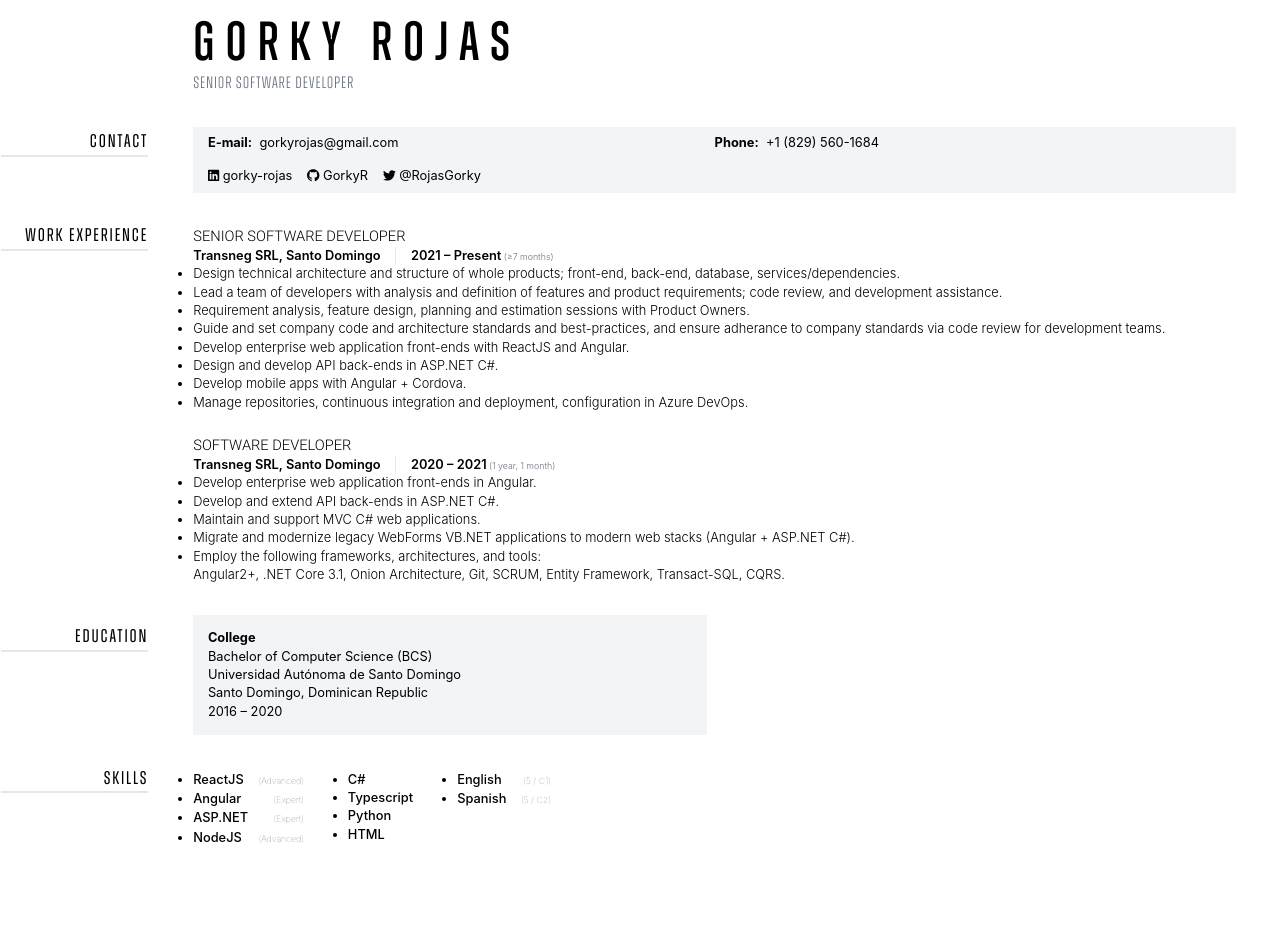
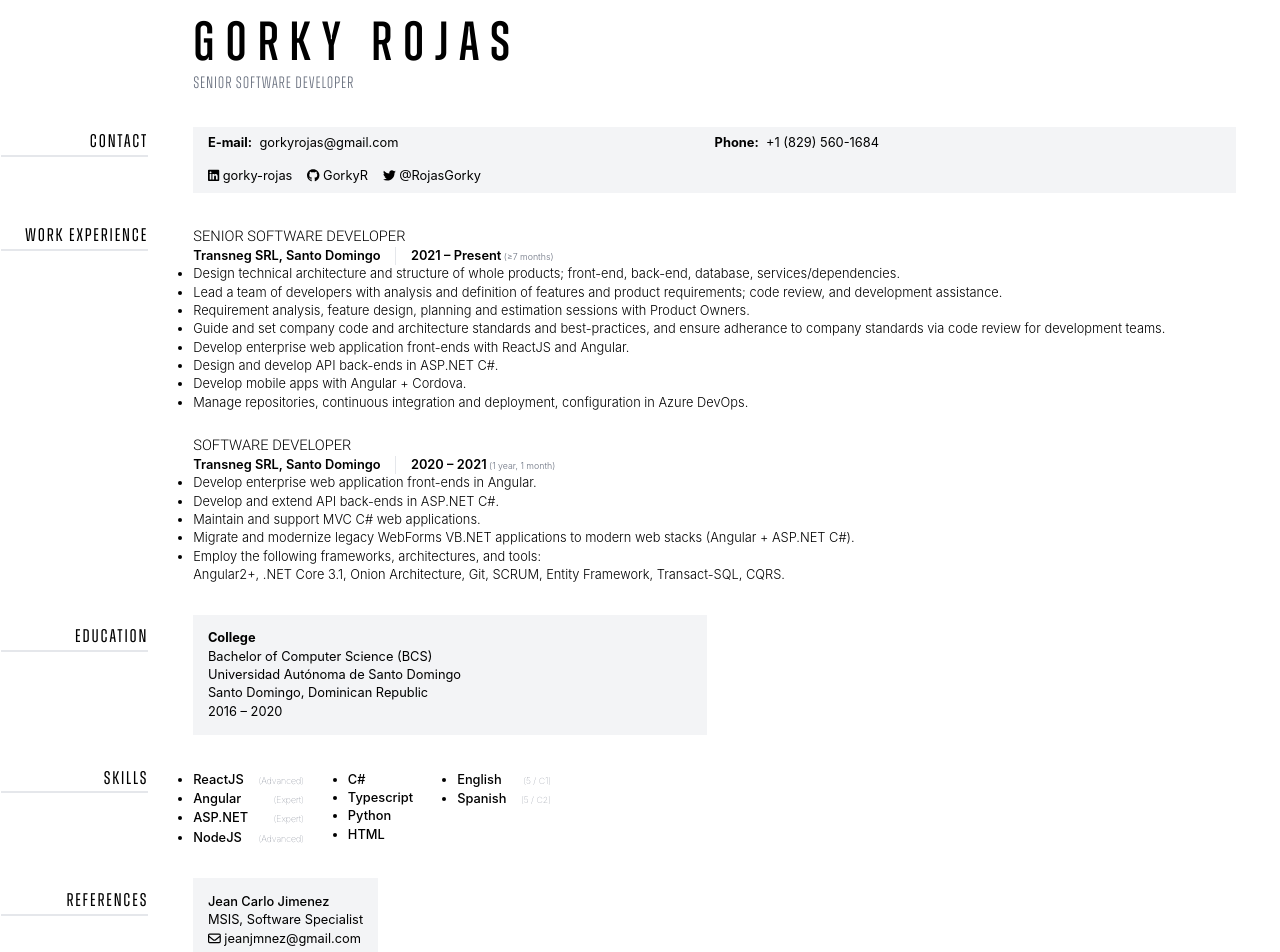
Before and after one commit to GorkyR/resume, a React (Create React App) app: page / in a window 1280 px wide. Shown: the top 952 px of the page. Before the commit the page ends 877 px from the top, so only its background shows below. Built offline with nearby package versions, Linux system fonts and the light colour scheme.

Commit message:
template 1: add references

```diff
--- a/src/app.css
+++ /dev/null
@@ -1,38 +0,0 @@
-.App {
-  text-align: center;
-}
-
-.App-logo {
-  height: 40vmin;
-  pointer-events: none;
-}
-
-@media (prefers-reduced-motion: no-preference) {
-  .App-logo {
-    animation: App-logo-spin infinite 20s linear;
-  }
-}
-
-.App-header {
-  background-color: #282c34;
-  min-height: 100vh;
-  display: flex;
-  flex-direction: column;
-  align-items: center;
-  justify-content: center;
-  font-size: calc(10px + 2vmin);
-  color: white;
-}
-
-.App-link {
-  color: #61dafb;
-}
-
-@keyframes App-logo-spin {
-  from {
-    transform: rotate(0deg);
-  }
-  to {
-    transform: rotate(360deg);
-  }
-}
--- a/src/app.tsx
+++ b/src/app.tsx
@@ -172,12 +172,17 @@ export function App() {
           en: 'MSIS, Software Specialist',
           es: 'MCSI, Especialista de Software'
         }),
-        contact_info: { phone: '+1 (849) 206-8413' },
+        contact_info: {
+          email: 'jeanjmnez@gmail.com',
+          phone: '+1 (849) 206-8413',
+        },
       }
     ]
   }
 
+  useEffect(() => global_hotkey('p', window.print), [])
   useEffect(() => global_hotkey('l', () => setLang(l => l == 'en'? 'es' : 'en')), [])
+  useEffect(() => global_hotkey('s', () => {}), [])
 
   return <Template1 resume={resume} language={language}/>
 }
--- a/src/labels.ts
+++ b/src/labels.ts
@@ -20,6 +20,7 @@ interface Labels {
 		highschool: string
 		certification: string
 	}
+	references: string
 }
 
 const en: Labels = {
@@ -42,6 +43,7 @@ const en: Labels = {
 		highschool: titlecase('high school'),
 		certification: titlecase('certification')
 	},
+	references: titlecase('references'),
 }
 
 const es: Labels = {
@@ -64,6 +66,7 @@ const es: Labels = {
 		highschool: titlecase('secundaria', 'es'),
 		certification: titlecase('certificación', 'es'),
 	},
+	references: titlecase('referencias', 'es'),
 }
 
 export default { en, es }
--- a/src/models.ts
+++ b/src/models.ts
@@ -6,7 +6,7 @@ export type Institution = { name: string; link?: string; location?: Location }
 export type RoughYearMonth = { year: number, month?: number }
 export type Timeframe = { from: RoughYearMonth; to?: RoughYearMonth }
 export type YearMonth = { year: number; month: number }
-export type ContactInfo = { phone: string; email?: string }
+export type ContactInfo = { email: string; phone?: string }
 
 export interface Resume {
 	profile: {
--- a/src/templates/t1.module.scss
+++ b/src/templates/t1.module.scss
@@ -4,7 +4,8 @@ table.content {
 	td { @apply align-baseline; }
 
 	td.side {
-		@apply text-right min-w-max;
+		@apply text-right min-w-max print:w-1/5;
+		// @media print { @apply w-1/5; }
 		font-family: 'Zuume Cut';
 		h2 {
 			@apply border-b-2 uppercase tracking-widest font-normal pl-4 min-w-max;
@@ -14,8 +15,8 @@ table.content {
 		@apply px-12 pb-8 text-sm;
 
 		.block {
-			@apply flex py-2 px-4 bg-gray-100;
-			& > * { @apply flex-1; }
+			@apply flex flex-wrap py-2 px-4 bg-gray-100;
+			& > * { @apply flex-1 mr-8; }
 		}
 
 		h1 {
--- a/src/templates/t1.tsx
+++ b/src/templates/t1.tsx
@@ -10,7 +10,6 @@ import styles from './t1.module.scss'
 
 export default function Template1({ resume: cv, language: lang, printing }: { resume: Resume, language?: Language, printing?: boolean }) {
 	const lbl = labels[lang ?? 'en']
-	printing ??= true
 
 	return <TableLayout className={cx(styles.content)}>
 		<tr> {/* Header */}
@@ -29,16 +28,16 @@ export default function Template1({ resume: cv, language: lang, printing }: { re
 				<div className={styles.block}>
 					<div className="flex gap-2">
 						<strong>{lbl.email}:</strong>
-						<a href={`mailto:${cv.profile.contact_info.email}`}>
+						<a href={`mailto:${cv.profile.contact_info.email}`} className="min-w-max">
 							{cv.profile.contact_info.email}
 						</a>
 					</div>
-					<div className="flex gap-2">
+					{cv.profile.contact_info.phone && <div className="flex gap-2">
 						<strong>{lbl.phone}:</strong>
-						<a href={`tel:${digits(cv.profile.contact_info.phone)}`}>
+						<a href={`tel:${digits(cv.profile.contact_info.phone)}`} className="min-w-max">
 							{cv.profile.contact_info.phone}
 						</a>
-					</div>
+					</div>}
 				</div>
 				<div className={styles.block}>
 					<div className={cx("flex max-w-min gap-4")}>
@@ -160,7 +159,7 @@ export default function Template1({ resume: cv, language: lang, printing }: { re
 								<li className="font-medium list-disc">
 									<div className="flex items-baseline justify-between gap-4">
 										<span>{name}</span>
-										{level && <span className="font-thin text-gray-500" style={{ fontSize: '.6rem' }}>({level})</span>}
+										{level && <span className="font-thin text-gray-500 min-w-max" style={{ fontSize: '.6rem' }}>({level})</span>}
 									</div>
 								</li>
 							)}
@@ -169,5 +168,26 @@ export default function Template1({ resume: cv, language: lang, printing }: { re
 				</div>
 			</td>
 		</tr>}
+
+		{cv.references?.length && <tr> {/* References */}
+			<td className={styles.side}>
+				<h2>{lbl.references}</h2>
+			</td>
+			<td className={cx(styles.main, 'flex flex-wrap gap-8')}>
+				{cv.references.map(ref =>
+					<div className="bg-gray-100 p-4">
+						<h5>{ref.name} {ref.last_name}</h5>
+						<div>{ref.title}</div>
+						<a href={`mailto:${ref.contact_info.email}`} className='min-w-max block'>
+							<Icon icon={['far', 'envelope']}/> {ref.contact_info.email}
+						</a>
+						{false && ref.contact_info.phone &&
+						<a href={`tel:${digits(ref.contact_info.phone!)}`} className='min-w-max block'>
+							<Icon icon='mobile-screen'/> {ref.contact_info.phone}
+						</a>}
+					</div>
+				)}
+			</td>
+		</tr>}
 	</TableLayout>
 }
```
